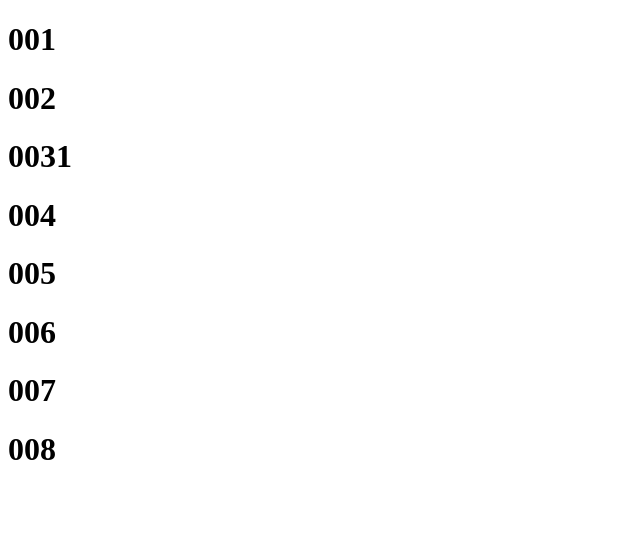
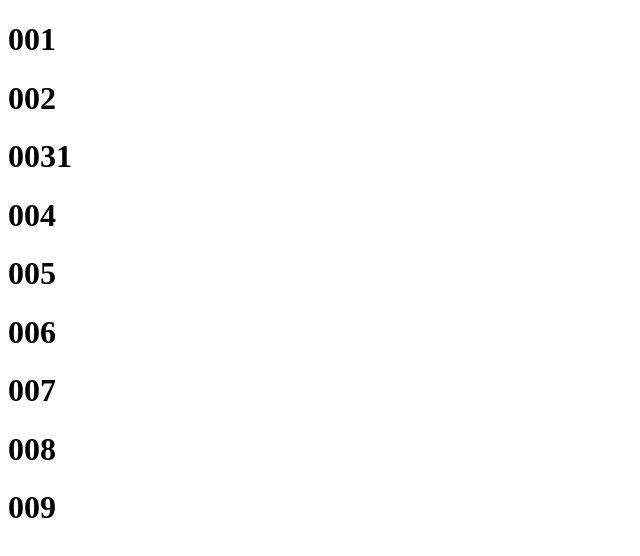
Before and after one commit to sexfat/gitA, a plain HTML site: page index.html in a window 1280 px wide. Shown: the whole page, without its empty margins (0-640 px from the left). Drawn offline with Linux system fonts and the light colour scheme.

Commit message:
add h1 09

```diff
--- a/index.html
+++ b/index.html
@@ -15,5 +15,6 @@
     <h1>006</h1>
     <h1>007</h1>
     <h1>008</h1>
+    <h1>009</h1>
 </body>
 </html>
```
